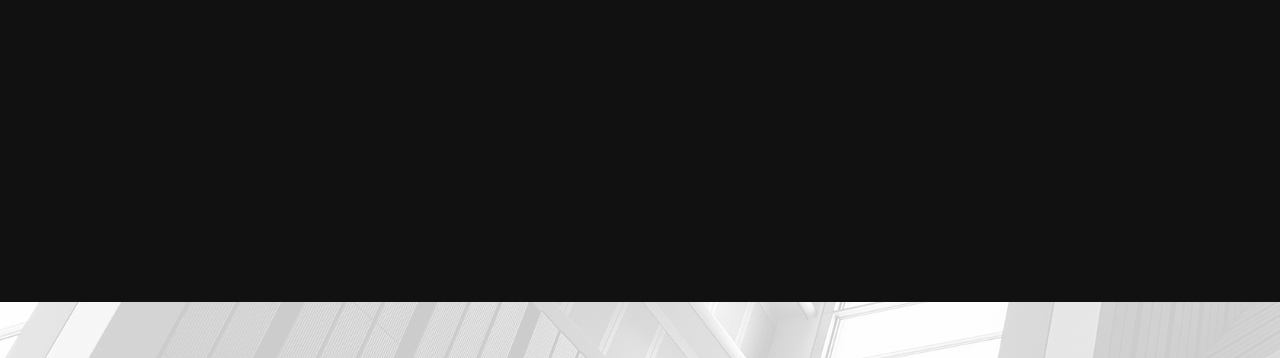
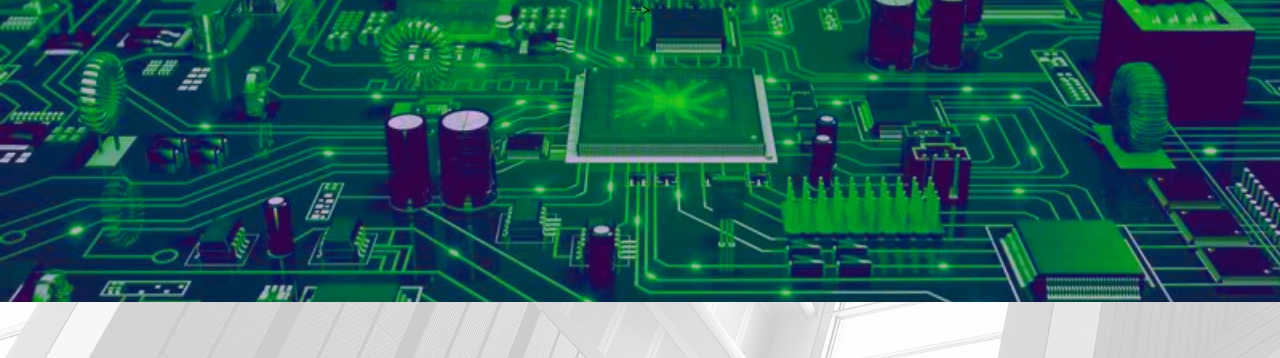
Before and after one commit to cbh4270/Portfolio, a website: page app/public/index.html in a window 1280 px wide. Shown: the part 259-617 px from the top of the page. Drawn offline with Linux system fonts and the light colour scheme; a web font is replaced by a local one.

Commit message:
html changes

```diff
--- a/app/public/assets/css/main.css
+++ b/app/public/assets/css/main.css
@@ -1815,7 +1815,7 @@ ul.icons {
   -webkit-justify-content: center;
   -ms-justify-content: center;
   justify-content: center;
-  background-image: url("../../images/banner.jpg");
+  background-image: url("../images/insidecomp.webp");
   background-position: center;
   background-repeat: no-repeat;
   background-size: cover;
@@ -1826,7 +1826,19 @@ ul.icons {
   overflow: hidden;
   position: relative;
   text-align: center;
-  width: 100%; }
+  width: 100%;
+  filter: saturate(200%) brightness(90%) hue-rotate(290deg);
+  background-color: black;
+  color: rgba(255, 255, 255, 0.75);
+  background-attachment: fixed;
+  background-image: linear-gradient(rgba(206, 27, 40, 0.25), rgba(206, 27, 40, 0.25)), url(../images/insidecomp.webp);
+   background-position: center;
+  background-repeat: no-repeat;
+  background-size: cover;
+  position: relative;
+  text-align: center;
+  z-index: 1;
+ }
   #banner input, #banner select, #banner textarea {
     color: #ffffff; }
   #banner a {
--- a/app/public/index.html
+++ b/app/public/index.html
@@ -39,15 +39,22 @@
 			</nav>
 
 		<!-- Banner -->
-			<section id="banner">
+			 <section id="banner">
 				<div class="inner">
 					<h1>Design Portfolio</h1>
-					 <p id="mind">Web design for the new mind. <!-- <a href="https://templated.co/">TEMPLATED</a> and released under the Creative Commons License.</p> -->
+					 <p id="mind">Web design for the new mind.</p> -->
 				</div>
+			</section>
+				<!-- <section id="cta banner" class="wrapper ">
+					<div class="info inner">
+						<h2>MORE INFO</h2>
+						<p>I am a Full-Stack Web Developer that does Real Estate on the side.</p>
+					</div>
+				</section> -->
 
 <!-- -------------------------------------------------GOOD-------------------------------------------------------------- -->
 
-				<video autoplay loop muted playsinline height="500" src="./assets/images/Matrix_01b.mp4"></video>
+				<!-- <video autoplay loop muted playsinline height="500" src="./assets/images/Matrix_01b.mp4"></video> -->
 <!-- ----------------------------------------------------------------------------------------------------------------- -->
 
 
@@ -62,7 +69,7 @@
 					<source src="images/globemp.mov" type="video/mp4">
 				  </video> -->
 
-				</section>
+
 
 		<!-- Highlights -->
 			<section class="wrapper" id= "portfolio">
```
